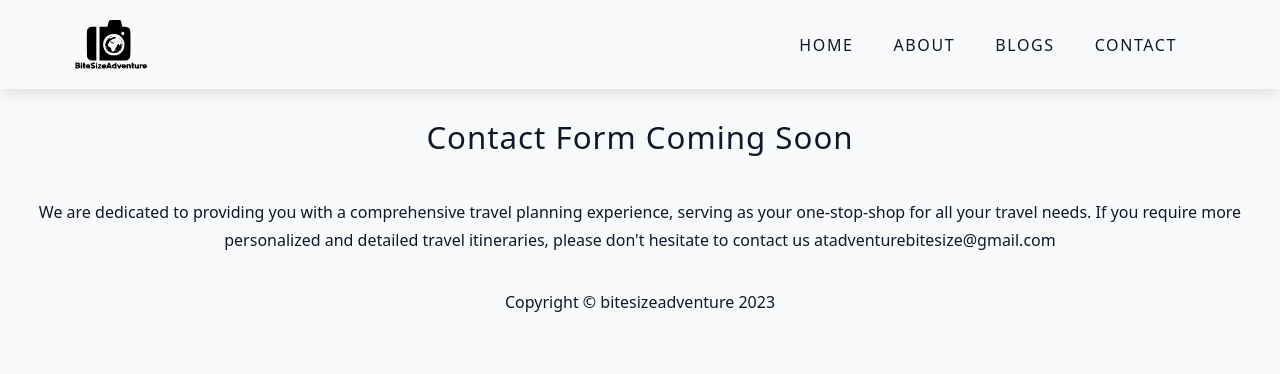
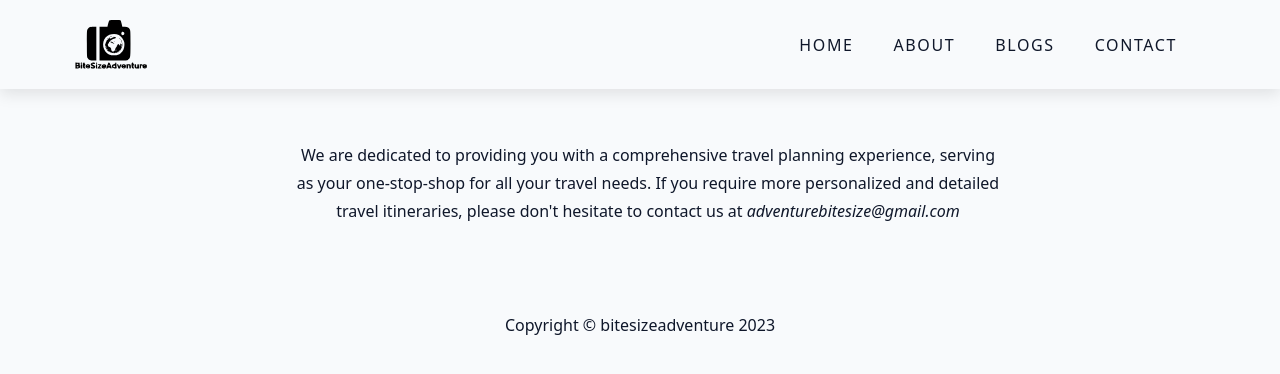
Before and after one commit to asif-git-hub/trip-planner-frontend, a React (Create React App) app: page /contact in a window 1280 px wide. Shown: the top 374 px of the page. Built offline with nearby package versions, Linux system fonts and the light colour scheme.

Commit message:
improved contact text

```diff
--- a/src/index.css
+++ b/src/index.css
@@ -462,10 +462,28 @@ nav {
   letter-spacing: 1px;
 }
 
-@media screen and (max-width: 800px){
+@media screen and (max-width: 800px) {
 
   .about-section {
     width: 90%;
   }
 
 }
+
+.contact {
+  max-width: var(--maxWidth);
+  display: flex;
+  gap: 1rem;
+  /* grid-template-columns: repeat(auto-fit, minmax(300px, 1fr)); */
+  margin: 2rem auto;
+  width: 60vw;
+  padding: 20px;
+}
+
+@media screen and (max-width: 800px) {
+
+  .contact {
+    width: 90%;
+  }
+
+}
--- a/src/pages/Contact.tsx
+++ b/src/pages/Contact.tsx
@@ -3,15 +3,15 @@ import React from "react";
 export function Contact() {
 
     const email = "adventurebitesize@gmail.com"
+
     return (
         <div className="contact">
             <br></br>
-            <h3>Contact form coming soon</h3>
             <br></br>
             <p>We are dedicated to providing you with a comprehensive travel planning experience,
                 serving as your one-stop-shop for all your travel needs.
-                If you require more personalized and detailed travel itineraries, please don't hesitate to contact us at
-                {email}
+                If you require more personalized and detailed travel itineraries,
+                please don't hesitate to contact us at <i>{email}</i>
             </p>
 
         </div>
```
